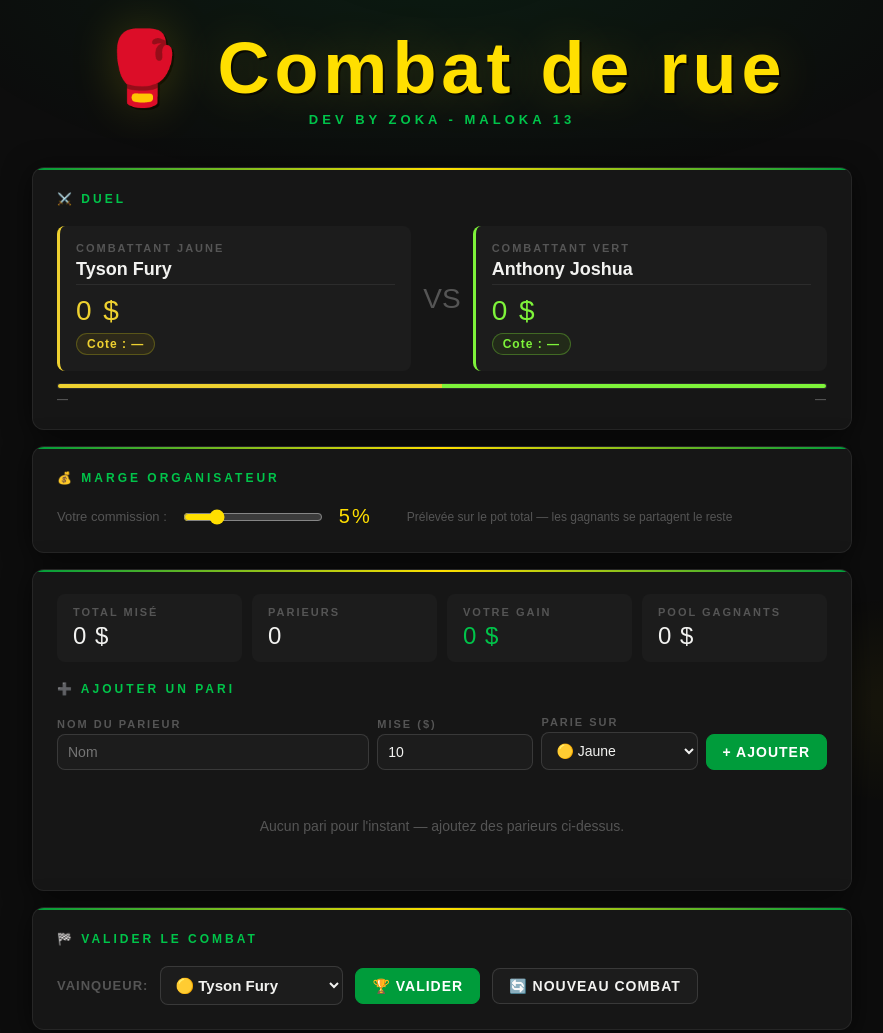
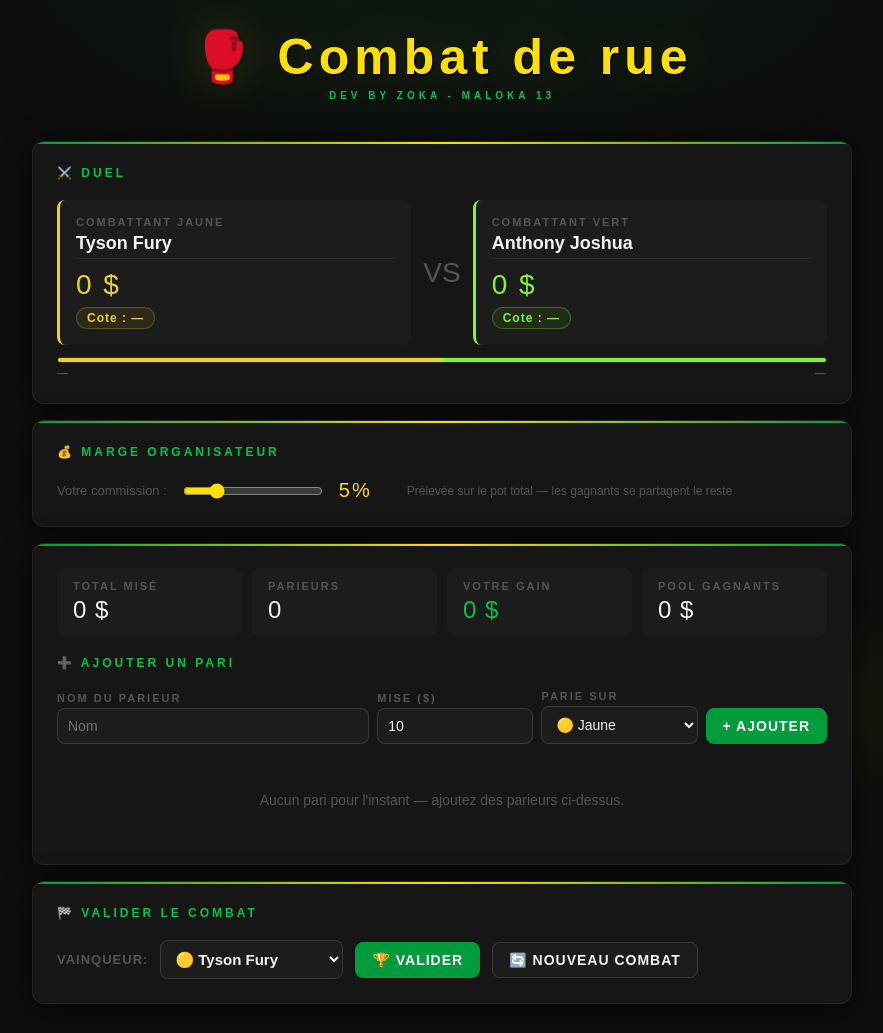
Before and after one commit to Kichou-0/M13, a plain HTML site: page combat.html in a window 1280 px wide. Shown: the whole page, without its empty margins (198-1081 px from the left). Drawn offline with Linux system fonts and the light colour scheme.

Commit message:
Update combat.html

```diff
--- a/combat.html
+++ b/combat.html
@@ -69,14 +69,14 @@
   header { text-align: center; margin-bottom: 2.5rem; }
   header h1 {
     font-family: 'Bebas Neue', sans-serif;
-    font-size: clamp(40px, 9vw, 72px);
+    font-size: clamp(42px, 9vw, 50px);
     letter-spacing: 5px; line-height: 1;
     color: var(--yellow);
     text-shadow: 0 0 50px rgba(255,223,0,0.2), 2px 2px 0 rgba(0,0,0,0.9);
   }
   header p {
     font-family: 'Barlow Condensed', sans-serif;
-    font-size: 13px; font-weight: 700;
+    font-size: 10px; font-weight: 700;
     color: var(--green-mid);
     letter-spacing: 4px; text-transform: uppercase;
     margin-top: 8px;
```
